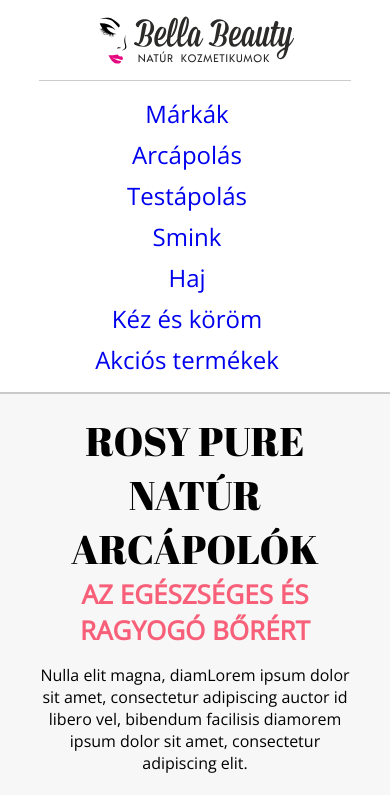
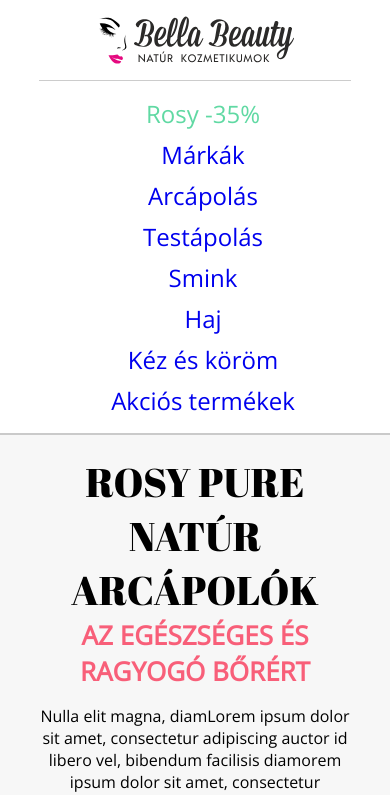
Before and after one commit to Tigi232/animation, a plain HTML site: page index.html in a window 390 px wide. Shown: the top 795 px of the page. Drawn offline with nearby package versions, Linux system fonts and the light colour scheme.

Commit message:
Last Correction

```diff
--- a/css/style.css
+++ b/css/style.css
@@ -27,6 +27,9 @@ header .center-box {
 nav ul li {
 	display: inline-block;
 	float: left;
+}
+#akciok {
+	color: #60d9a3!important;
 }
 nav ul li a {
 	padding: 0 2rem 0 0;
@@ -191,18 +194,24 @@ footer ul li:last-of-type {
 		bottom: 0!important;
 		margin: auto!important;
 	}
+	#akciok {
+		display: none;
+	}
 }
 @media (max-width:1180px) {
 	#ajandek img {
 		width: 100%;
 		height: 100%;
-		object-fit:cover;
+		object-fit: cover;
 	}
 	nav ul li a {
-		padding: 0 1rem 0 0;
+		padding: 0 0 0 1rem;
 	}
 	#cosmetics {
 		display: none;
+	}
+	#akciok {
+		color: #60d9a3!important;
 	}
 }
 @media (max-width:1040px) {
--- a/index.html
+++ b/index.html
@@ -22,6 +22,7 @@
                 <div id="menu">
                 <nav>
                     <ul>
+                        <li><a id="akciok" href="#">Rosy -35%</a></li>
                         <li><a href="#">Márkák</a></li>
                         <li><a href="#">Arcápolás</a></li>
                         <li><a href="#">Testápolás</a></li>
```
